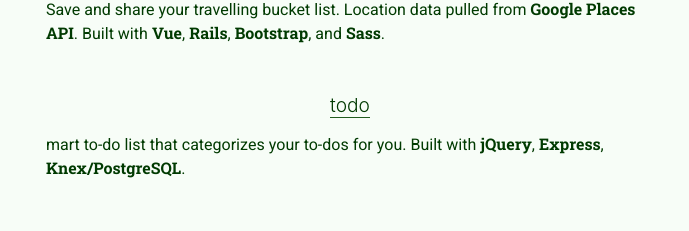
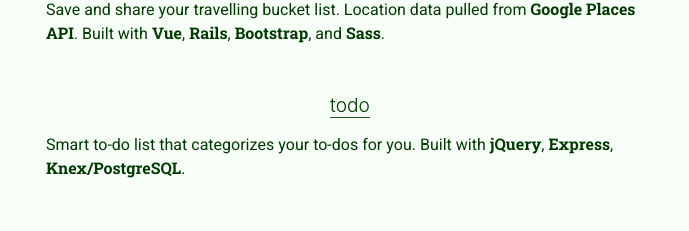
Before and after one commit to geoffmphillips/portfolio, a React (Create React App) app: page / in a window 1280 px wide. Shown: the part 2990-3221 px from the top of the page, without its empty margins (290-979 px from the left). Built offline with nearby package versions, Linux system fonts and the light colour scheme.

Commit message:
Fix typo

```diff
--- a/src/components/Projects.tsx
+++ b/src/components/Projects.tsx
@@ -16,7 +16,7 @@
 	},
 	{
 		name: 'todo',
-		description: `mart to-do list that categorizes your to-dos for you. Built with <strong class='project-tool'>jQuery</strong>, <strong class='project-tool'>Express</strong>, <strong class='project-tool'>Knex/PostgreSQL</strong>.`,
+		description: `Smart to-do list that categorizes your to-dos for you. Built with <strong class='project-tool'>jQuery</strong>, <strong class='project-tool'>Express</strong>, <strong class='project-tool'>Knex/PostgreSQL</strong>.`,
 		imageSource: '/portfolio/assets/todo.png',
 		link: 'https://github.com/geoffmphillips/to-do-midterm',
 	},
```
